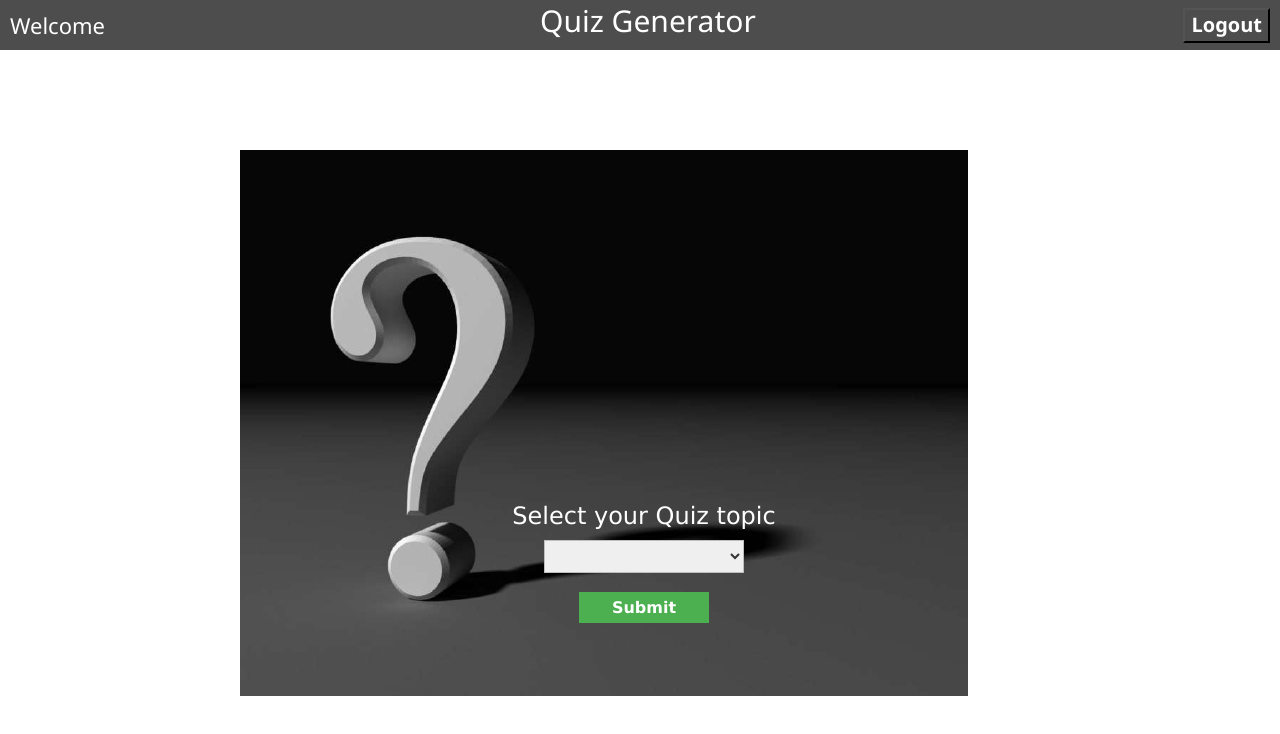
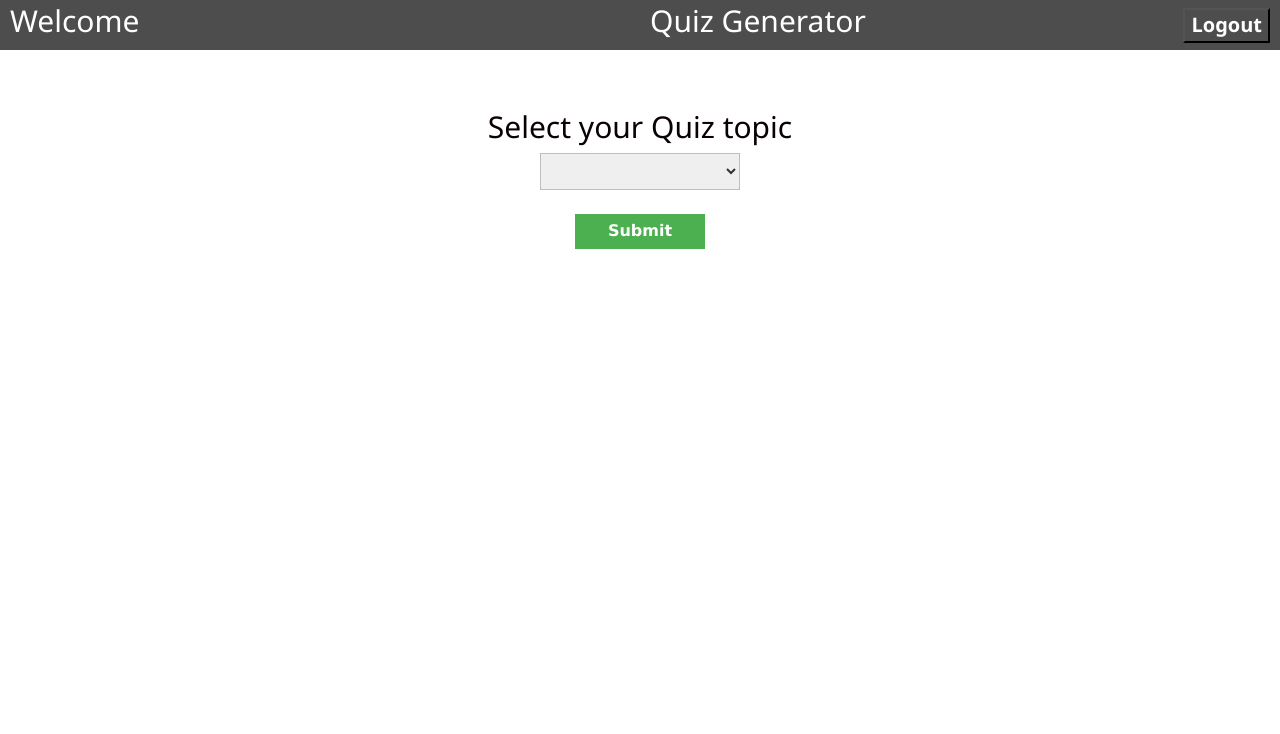
Before and after one commit to sgardas/angular-frontend, an Angular app: page /homepage in a window 1280 px wide. Shown: the top 734 px of the page. Built offline with nearby package versions, Linux system fonts and the light colour scheme.

Commit message:
ui changes

```diff
--- a/src/app/homepage/homepage.component.css
+++ b/src/app/homepage/homepage.component.css
@@ -255,4 +255,5 @@ form{
         height: calc(100vh - 50px);
         overflow-y: auto;
       }
+
     }
--- a/src/app/homepage/homepage.component.html
+++ b/src/app/homepage/homepage.component.html
@@ -9,32 +9,29 @@
 <body>
         <div class="nav" >
 
-                <div class="nav-header" >
-                <div class="nav-title"  >
-                <p style="color: white;  "> Welcome {{username}}</p>
-                </div>
-                <div style="font-size: 30px; color: white; display: inline-block;position:absolute; left:540px;">
-                     Quiz Generator
-                </div>
+                <p style="color: white;  font-size: 30px; color: white; display: inline-block;position:absolute; left:10px;"> Welcome {{username}}
+                         <p style="color: white;  font-size: 30px; color: white; display: inline-block;position:absolute; left:650px;"> Quiz Generator
+                </p>
+
                 <div style="font-size: 30px; color: white; display: inline-block;position:absolute; right:10px;">
                        <button id="btn" (click)= "logout()"> <b> Logout </b> </button>
-                   </div>
-                </div>
+
+                    </div>
             </div>
 
-       <div class="container" style="background-image: url(./assets/images/quiz-img.jpg); background-repeat: no-repeat;">
+
             <form >
-              <div class="form-style-1">
-                <h3 style="color: white;">Select your Quiz topic </h3>
+            <br><br>
+                <h2 style="color: rgb(10, 2, 2);">Select your Quiz topic </h2>
 
                 <select [(ngModel)]="topic" name=" " style="width: 200px;">
                 <option *ngFor="let item of data" [value]="item.name " > {{item.name | uppercase}}</option>
                 </select>
                 <br><br>
                 <button class="btn-btn-primary " (click)="loadQuiz(topic)"> Submit </button>
-              </div>
+
              </form>
 
-       </div>
+
 </body>
 </html>
--- a/src/app/resultpage/resultpage.component.html
+++ b/src/app/resultpage/resultpage.component.html
@@ -7,28 +7,22 @@
 	<meta name="viewport" content="width=device-width, initial-scale=1">
 
 </head>
-<body style="background-image: url(./assets/images/bgimg.jpg); background-size: cover;">
-        <div class="nav" >
+<body style="background-image: url(./assets/images/.jpg); background-size: cover;">
+    <div class="nav" >
 
-                        <div class="nav-header" >
+            <p style="color: rgb(14, 4, 4);  font-size: 30px; color: white; display: inline-block;position:absolute; left:10px;"> Welcome {{username}}
+                     <p style="color: rgb(29, 8, 8);  font-size: 30px; color: white; display: inline-block;position:absolute; left:650px;"> Quiz Generator
+            </p>
 
+            <div style="font-size: 30px; color: white; display: inline-block;position:absolute; right:10px;">
+                   <button id="btn" (click)= "logout()"> <b> Logout </b> </button>
 
-                        <div class="nav-title"  >
-                        <p style="color: white;  "> Welcome {{username}}</p>
-                        </div>
-                        <div style="font-size: 30px; color: white; display: inline-block;position:absolute; left:540px;">
-                             Quiz Generator
-                        </div>
-                        <div style="font-size: 30px; color: white; display: inline-block;position:absolute; right:10px;">
-                               <button id="btn" (click)= "logout()"> <b> Logout </b> </button>
-                           </div>
-                        </div>
-                    </div>
-
+                </div>
+        </div>
            <div class="container" >
             <form >
-                    <h1 style="color: white;">BELOW IS YOUR SCORE</h1>
-                    <h1 style="color: white; text-align: center;">{{score}}/{{total}}</h1>
+                    <h1 style="color: rgb(14, 1, 1);">BELOW IS YOUR SCORE</h1>
+                    <h1 style="color: rgb(8, 1, 1); text-align: center;">{{score}}/{{total}}</h1>
                     <br><br>
 
           <button class="bt" (click)="retakeQuiz()" style="margin-left:150px"><b>Retake Quiz</b></button>
```
Also changed, not shown: src/app/resultpage/resultpage.component.css (indentation only). Lines whose indentation alone changed are shown as unchanged.
